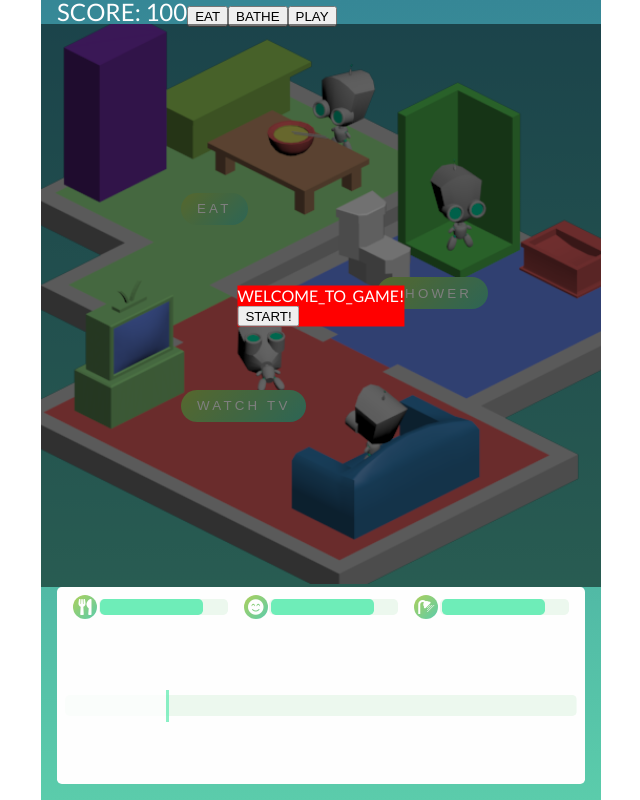
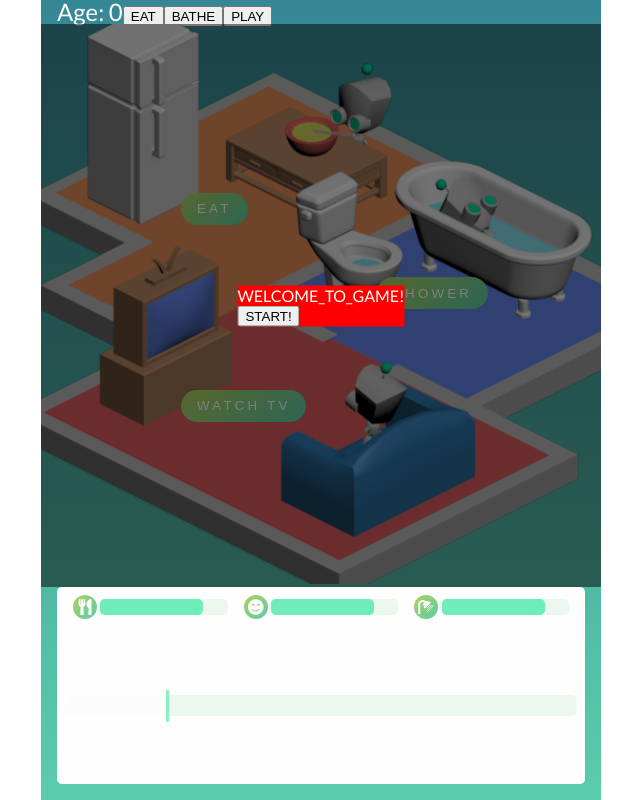
Before and after one commit to maladr0it/metal-baby, a React (Create React App) app: page / in a window 1280 px wide. Shown: the whole page, without its empty margins (319-959 px from the left). Built offline with nearby package versions, Linux system fonts and the light colour scheme.

Commit message:
add conditional game state image

```diff
--- a/src/components/HouseMap.jsx
+++ b/src/components/HouseMap.jsx
@@ -1,23 +1,43 @@
-import React from "react";
+import React, { useContext } from "react";
 import styled from "styled-components";
 
-import MapImage from "../assets/test_map5.png";
+import { EAT, BATHE, PLAY, IDLE } from "../constants/taskTypes";
+import GameStateContext from "./GameStateContext";
+
+import EatImage from "../assets/test_map3.png";
+import BatheImage from "../assets/test_map4.png";
+import PlayImage from "../assets/test_map5.png";
+import IdleImage from "../assets/test_map6.png";
+
 import Modal from "./Modal";
 import Button from "./Button";
+
+const taskImageMap = {
+  [EAT]: EatImage,
+  [BATHE]: BatheImage,
+  [PLAY]: PlayImage,
+  [IDLE]: IdleImage
+};
 
 const StyledImg = styled.img`
   width: 100%;
 `;
 
-const HouseMap = () => (
+const HouseMap = () => {
+  const { state } = useContext(GameStateContext);
+  const currentTask = state.tasks[state.time];
+  const taskImage = taskImageMap[currentTask];
+
+  return (
     <Container>
       <Modal />
-    <StyledImg src={MapImage} />
+      <StyledImg src={taskImage} />
       <Button className="eat">EAT</Button>
       <Button className="tv">WATCH TV</Button>
       <Button className="shower">SHOWER</Button>
     </Container>
   );
+};
 
 const Container = styled.div`
   position: relative;
--- a/src/components/Score.jsx
+++ b/src/components/Score.jsx
@@ -1,6 +1,7 @@
 import React, { useContext } from "react";
 import styled from "styled-components";
 
+import { ticksPerYear } from "../gameConfig";
 import { EAT, BATHE, PLAY } from "../constants/taskTypes";
 import { taskAdded } from "../actions";
 import GameStateContext from "./GameStateContext";
@@ -18,7 +19,9 @@ const Debug = styled.span`
 `;
 
 const Score = () => {
-  const { dispatch } = useContext(GameStateContext);
+  const { state, dispatch } = useContext(GameStateContext);
+  const { time } = state;
+  const age = Math.floor(time / ticksPerYear);
 
   const eat = () => {
     dispatch(taskAdded(EAT));
@@ -32,7 +35,7 @@ const Score = () => {
 
   return (
     <Container>
-      <span>SCORE: 100</span>
+      <span>Age: {age}</span>
       <button onClick={eat}>EAT</button>
       <button onClick={bathe}>BATHE</button>
       <button onClick={play}>PLAY</button>
--- a/src/components/StatusBars/StatusBar.jsx
+++ b/src/components/StatusBars/StatusBar.jsx
@@ -77,10 +77,12 @@ const growthStyle = ({ growth }) => {
   if (growth === "INCREASING") {
     return css`
       background-color: green;
+      transition: width ${tickPeriod / 6}s linear;
     `;
   } else if (growth === "DECREASING") {
     return css`
       background-color: red;
+      transition: width ${tickPeriod / 6}s linear;
     `;
   }
 };
--- a/src/gameConfig.js
+++ b/src/gameConfig.js
@@ -1,5 +1,7 @@
 // How many ms per game-tick
 export const tickPeriod = 1;
+
+export const ticksPerYear = 5;
 
 export const maxNeeds = {
   hunger: 100,
```
Also changed, not shown: src/assets/test_map6.png (added). Lines whose indentation alone changed are shown as unchanged.
